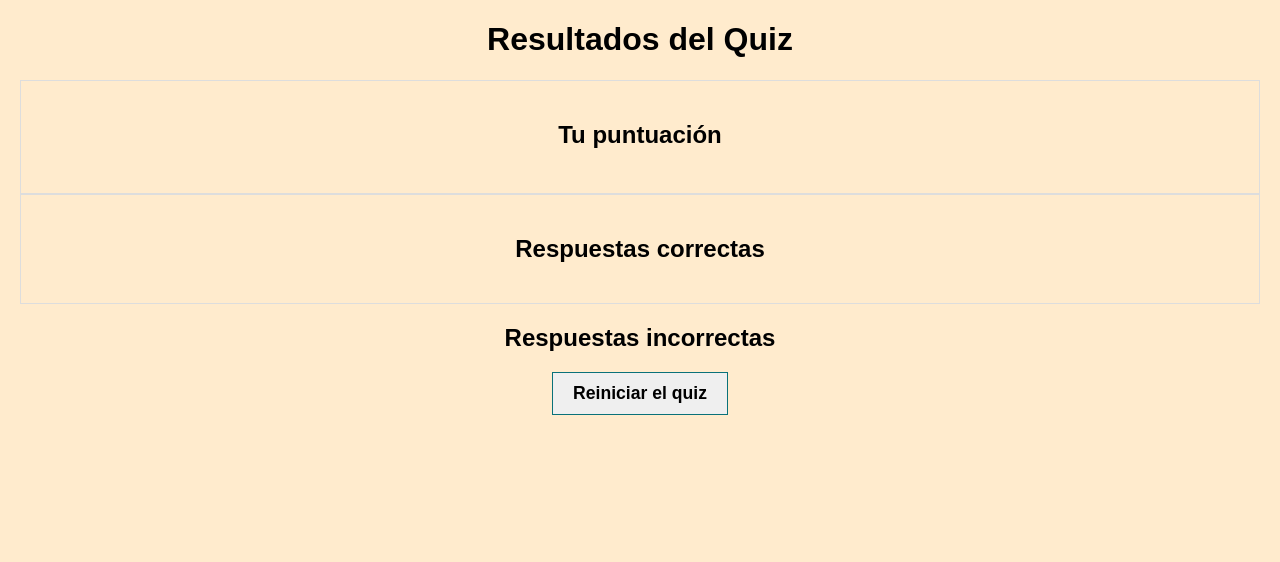
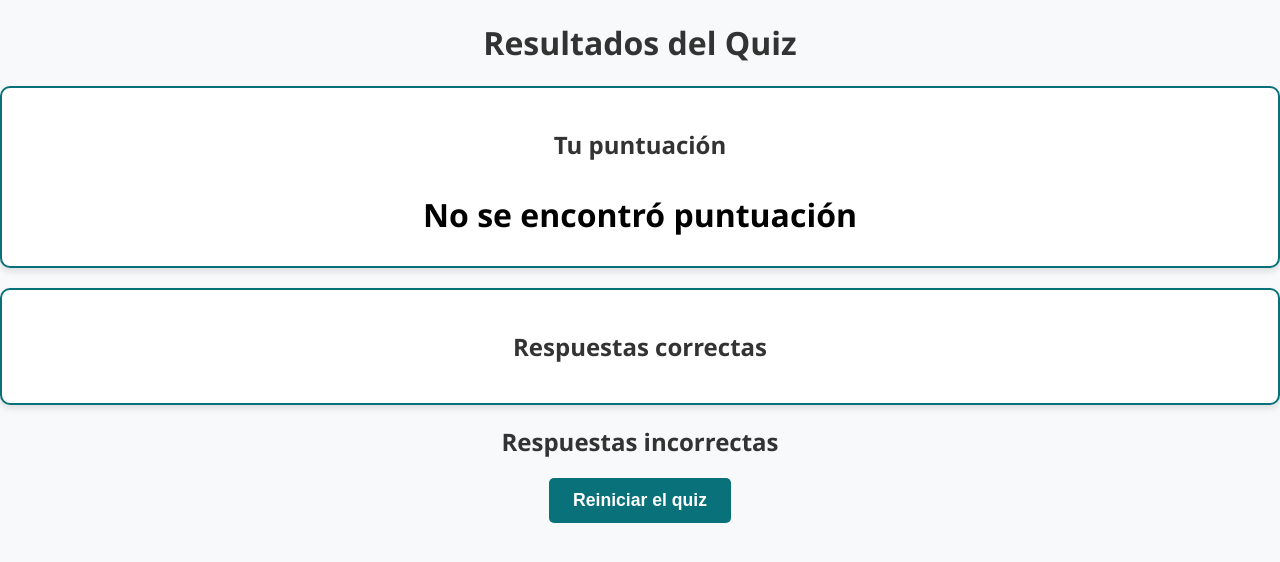
Before and after one commit to vcaicedo12/Quizz_HR, a Flask app: page /resultado in a window 1280 px wide. Shown: the top 562 px of the page. Run offline with Flask 3, Linux system fonts and the light colour scheme.

Commit message:
Logia de Puntuacion Correcta

```diff
--- a/static/css/resultado.css
+++ b/static/css/resultado.css
@@ -1,34 +1,46 @@
 /* Estilo general */
 body {
-    font-family: sans-serif;
-    margin: 20px;
-    background-color:blanchedalmond;
+  font-family: 'Segoe UI', Tahoma, Geneva, Verdana, sans-serif;
+  margin: 0;
+  padding: 0;
+  background-color: #f8f9fa;
 }
 
 h1, h2 {
   text-align: center;
+  color: #333;
 }
 
 /* Sección de puntuación */
 .puntuacion {
-    border: 1px solid #ddd;
+  border: 2px solid #056f77fa;
+  border-radius: 10px;
   padding: 20px;
   text-align: center;
+  background-color: #fff;
+  margin-bottom: 20px;
+  box-shadow: 0 4px 6px rgba(0, 0, 0, 0.1);
 }
 
 #puntuacion-total {
-    font-size: 1.5em;
+  font-size: 2em;
   font-weight: bold;
+  margin-bottom: 10px;
 }
 
 #puntuacion-porcentaje {
   font-style: italic;
+  color: #666;
 }
 
 /* Sección de respuestas */
 .respuestas {
-    border: 1px solid #ddd;
+  border: 2px solid #056f77fa;
+  border-radius: 10px;
   padding: 20px;
+  background-color: #fff;
+  margin-bottom: 20px;
+  box-shadow: 0 4px 6px rgba(0, 0, 0, 0.1);
 }
 
 ul {
@@ -38,15 +50,24 @@ body {
 
 li {
   margin-bottom: 10px;
+  color: #333;
 }
 
 /* Botón de reinicio */
 #reiniciar-boton {
-    margin: 20px auto;
+  margin: 0 auto;
   display: block;
-    padding: 10px 20px;
+  padding: 12px 24px;
   font-size: 1.1em;
   font-weight: bold;
-    border: 1px solid #056f77fa;
+  border: none;
+  border-radius: 5px;
+  background-color: #056f77fa;
+  color: #fff;
   cursor: pointer;
+  transition: background-color 0.3s ease;
 }
+
+#reiniciar-boton:hover {
+  background-color: #056f77;
+}
--- /dev/null
+++ b/static/jss/obtener_puntaje.js
@@ -0,0 +1,12 @@
+document.addEventListener('DOMContentLoaded', function() {
+    // Obtener la puntuación total del localStorage
+    const puntuacionTotal = localStorage.getItem('puntuacionTotal');
+
+    // Mostrar la puntuación total en el elemento con el id "puntuacion-total"
+    const puntuacionTotalElement = document.getElementById('puntuacion-total');
+    if (puntuacionTotalElement && puntuacionTotal !== null) {
+      puntuacionTotalElement.textContent =  puntuacionTotal;
+    } else {
+      puntuacionTotalElement.textContent = 'No se encontró puntuación';
+    }
+  });
--- a/templates/resultados.html
+++ b/templates/resultados.html
@@ -15,7 +15,6 @@
     <section class="puntuacion">
       <h2>Tu puntuación</h2>
       <p id="puntuacion-total"></p>
-      <p id="puntuacion-porcentaje"></p>
     </section>
 
     <section class="respuestas">
@@ -31,6 +30,6 @@
     <button id="reiniciar-boton">Reiniciar el quiz</button>
   </main>
 
-  <script src="script.js"></script>
+  <script src="{{ url_for('static', filename='jss/obtener_puntaje.js') }}"></script>
 </body>
 </html>
```
Also changed, not shown: static/jss/preguntas.js (+58 -95 lines). Lines whose indentation alone changed are shown as unchanged.
